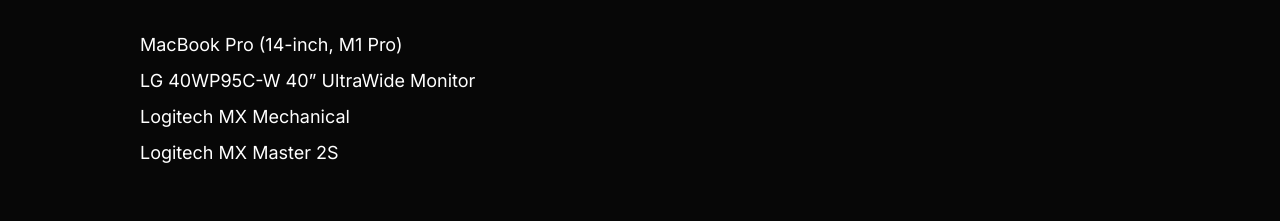
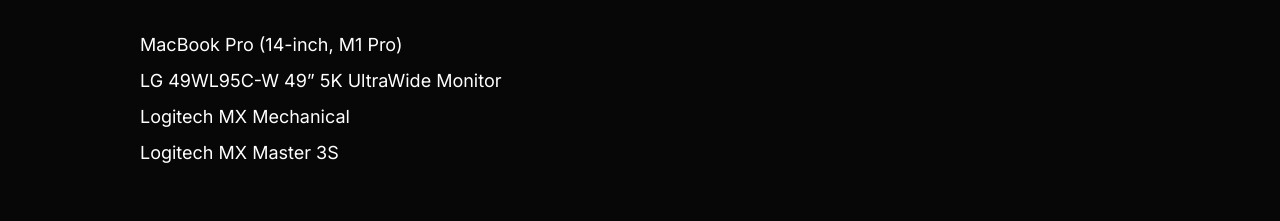
Before and after one commit to bick/website, a Next.js app: page /about in a window 1280 px wide. Shown: the part 664-885 px from the top of the page. Built offline with nearby package versions, Linux system fonts and the light colour scheme.

Commit message:
Update about.tsx

```diff
--- a/pages/about.tsx
+++ b/pages/about.tsx
@@ -40,11 +40,11 @@ export default function Home() {
             <h3>My tech stack</h3>
             <span>MacBook Pro (14-inch, M1 Pro)</span>
             <br />
-            <span>LG 40WP95C-W 40” UltraWide Monitor</span>
+            <span>LG 49WL95C-W 49” 5K UltraWide Monitor</span>
             <br />
             <span>Logitech MX Mechanical</span>
             <br />
-            <span>Logitech MX Master 2S</span>
+            <span>Logitech MX Master 3S</span>
           </div>
         </section>
         <section className="social">
```
